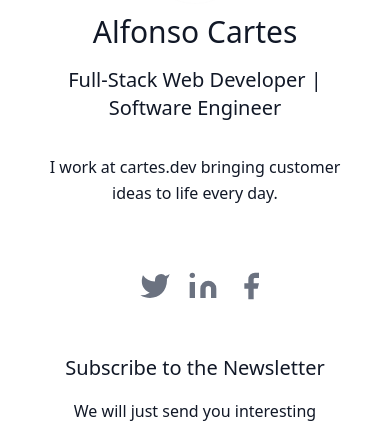
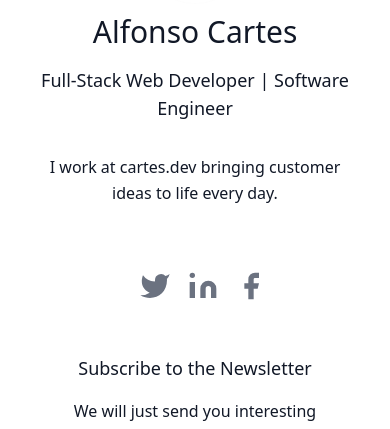
Before and after one commit to alfonsocartes/cartes_dev, a Next.js app: page / in a window 390 px wide. Shown: the part 407-836 px from the top of the page. Built offline with nearby package versions, Linux system fonts and the light colour scheme.

Commit message:
Fix font size for mobile

```diff
--- a/components/cta/ContactUs.js
+++ b/components/cta/ContactUs.js
@@ -5,7 +5,7 @@ const ContactUs = () => (
   <section className="body-font">
     <div className="container mt-10 mx-auto">
       <div className="lg:w-2/3 flex flex-col sm:flex-row items-center mx-auto w-full pt-8 mt-8 border-t border-gray-200 text-center">
-        <h4 className="flex-grow sm:pr-16 text-xl font-medium title-font">
+        <h4 className="flex-grow sm:pr-16 sm:text-2xl text-lg font-medium title-font">
           Tell me about your project.
         </h4>
         <button
--- a/components/cta/EmailNewsletter.js
+++ b/components/cta/EmailNewsletter.js
@@ -4,7 +4,7 @@ const EmailNewsletter = () => (
   <section className="body-font">
     <div className="container p-5 mx-auto">
       <div className="flex flex-col text-center w-full mb-12">
-        <h4 className="sm:text-2xl text-xl font-medium title-font mb-4">
+        <h4 className="sm:text-2xl text-lg font-medium title-font mb-4">
           Subscribe to the Newsletter
         </h4>
         <p className="lg:w-2/3 mx-auto leading-relaxed text-base">
--- a/pages/index.js
+++ b/pages/index.js
@@ -24,7 +24,7 @@ export default function Index() {
               <h1 className="title-font sm:text-4xl text-3xl mb-4 font-medium ">
                 Alfonso Cartes
               </h1>
-              <h2 className="title-font sm:text-xl text-xl mb-8 font-medium">
+              <h2 className="title-font sm:text-2xl text-lg mb-8 font-medium">
                 Full-Stack Web Developer | Software Engineer
               </h2>
               <p className="mb-8 leading-relaxed">
```
